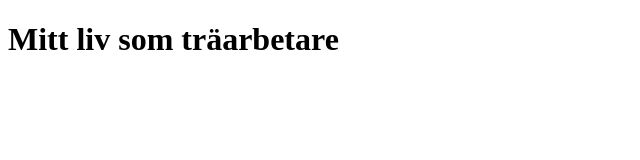
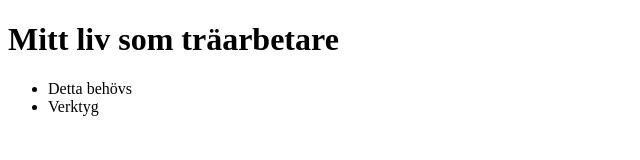
Before and after one commit to formhemmet/min-hobbysida, a plain HTML site: page index.html in a window 1280 px wide. Shown: the whole page, without its empty margins (0-640 px from the left). Drawn offline with Linux system fonts and the light colour scheme.

Commit message:
Lagt till embry för navigering

```diff
--- a/index.html
+++ b/index.html
@@ -8,6 +8,12 @@
 <body>
     <header>
         <h1>Mitt liv som träarbetare</h1>
+        <nav>
+            <ul>
+                <li><a href="#intro"></a>Detta behövs</li>
+                <li><a href="#tools"></a>Verktyg</li>
+            </ul>
+        </nav>
     </header>
 </body>
 </html>
```
